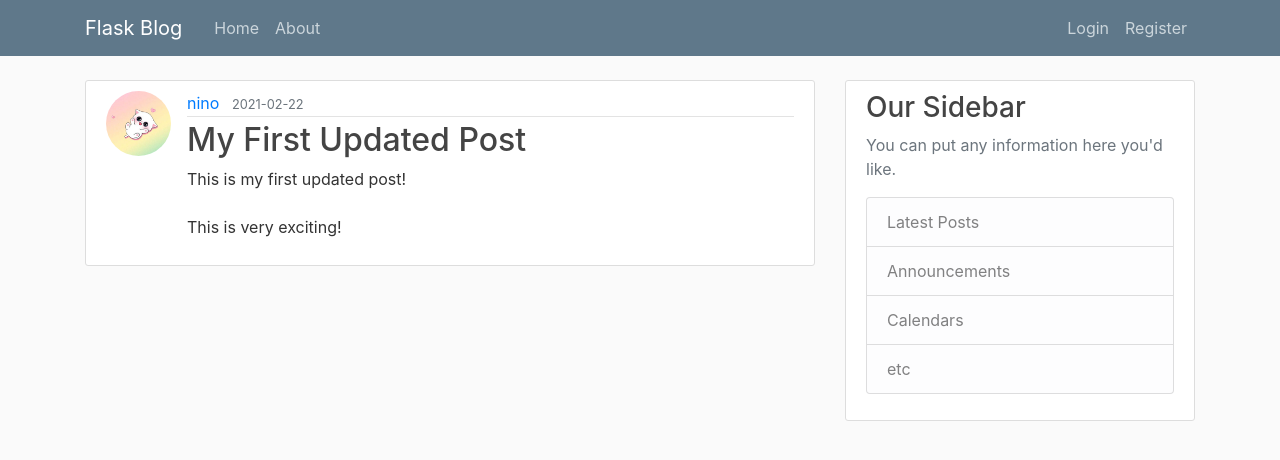
After one commit to ninotsanka/Flask-Blog, a Flask app: page /post/1 in a window 1280 px wide. The commit adds this page. Shown: the top 460 px of the page. Run offline with Flask 2, Linux system fonts and the light colour scheme; data comes from the database, SQL or seed files in the repository; both versions use the stored data as it was after the commit; some libraries are stand-ins or nearby versions.

Commit message:
added create, update and delete posts

```diff
--- a/flaskblog/routes.py
+++ b/flaskblog/routes.py
@@ -1,31 +1,17 @@
 import os
 import secrets
 from PIL import Image
-from flask import render_template, url_for, flash, redirect, request
+from flask import render_template, url_for, flash, redirect, request, abort
 from flaskblog import app, db, bcrypt
-from flaskblog.forms import RegistrationForm, LoginForm, UpdateAccountForm
+from flaskblog.forms import RegistrationForm, LoginForm, UpdateAccountForm, PostForm
 from flaskblog.models import User, Post
 from flask_login import login_user, current_user, logout_user, login_required
 
 
-posts = [
-    {
-        'author': 'Nino',
-        'title': 'Blog post 1',
-        'content': 'first post content here',
-        'date': '2,9,2021'
-    },
-    {
-        'author': 'Nino',
-        'title': 'Blog post 2',
-        'content': 'second post content here',
-        'date': '2,9,2021'
-    }
-]
-
 @app.route('/')
 @app.route('/home')
 def home():
+    posts = Post.query.all()
     return render_template('home.html', posts=posts)
 
 
@@ -103,3 +89,55 @@ def account():
         form.email.data = current_user.email
     image_file = url_for('static', filename='profile_pics/' + current_user.image_file)
     return render_template('account.html', title='Account', image_file=image_file, form=form)
+
+
+
+@app.route("/post/new", methods=['GET', 'POST'])
+@login_required
+def new_post():
+    form = PostForm()
+    if form.validate_on_submit():
+        post = Post(title=form.title.data, content=form.content.data, author=current_user)
+        db.session.add(post)
+        db.session.commit()
+        flash('Your post has been created!', 'success')
+        return redirect(url_for('home'))
+    return render_template('create_post.html', title='New Post',
+                            form=form, legend='New Post')
+
+
+@app.route("/post/<int:post_id>")
+def post(post_id):
+    post = Post.query.get_or_404(post_id)
+    return render_template('post.html', title=post.title, post=post)
+
+@app.route("/post/<int:post_id>/update", methods=['GET', 'POST'])
+@login_required
+def update_post(post_id):
+    post = Post.query.get_or_404(post_id)
+    if post.author != current_user:
+        abort(403)
+    form = PostForm()
+    if form.validate_on_submit():
+        post.title = form.title.data
+        post.content = form.content.data
+        db.session.commit()
+        flash('Your post has been updated!', 'success')
+        return redirect(url_for('post', post_id=post.id))
+    elif request.method == 'GET':
+        form.title.data = post.title
+        form.content.data = post.content
+    return render_template('create_post.html', title='Update Post',
+                            form=form, legend='Update Post')
+
+
+@app.route("/post/<int:post_id>/delete", methods=['POST'])
+@login_required
+def delete_post(post_id):
+    post = Post.query.get_or_404(post_id)
+    if post.author != current_user:
+        abort(403)
+    db.session.delete(post)
+    db.session.commit()
+    flash('Your post has been deleted!', 'success')
+    return redirect(url_for('home'))
--- a/flaskblog/templates/layout.html
+++ b/flaskblog/templates/layout.html
@@ -1,53 +1,49 @@
 <!DOCTYPE html>
 <html>
-
 <head>
     <!-- Required meta tags -->
     <meta charset="utf-8">
     <meta name="viewport" content="width=device-width, initial-scale=1, shrink-to-fit=no">
 
     <!-- Bootstrap CSS -->
-  <link rel="stylesheet" href="https://cdn.jsdelivr.net/npm/bootstrap@4.6.0/dist/css/bootstrap.min.css"
-    integrity="sha384-B0vP5xmATw1+K9KRQjQERJvTumQW0nPEzvF6L/Z6nronJ3oUOFUFpCjEUQouq2+l" crossorigin="anonymous">
+    <link rel="stylesheet" href="https://maxcdn.bootstrapcdn.com/bootstrap/4.0.0/css/bootstrap.min.css" integrity="sha384-Gn5384xqQ1aoWXA+058RXPxPg6fy4IWvTNh0E263XmFcJlSAwiGgFAW/dAiS6JXm" crossorigin="anonymous">
 
+    <link rel="stylesheet" type="text/css" href="{{ url_for('static', filename='main.css') }}">
 
-  <link rel="stylesheet" type="text/css" href="{{ url_for('static', filename='main.css')}}">
     {% if title %}
         <title>Flask Blog - {{ title }}</title>
     {% else %}
         <title>Flask Blog</title>
     {% endif %}
 </head>
-
 <body>
     <header class="site-header">
       <nav class="navbar navbar-expand-md navbar-dark bg-steel fixed-top">
         <div class="container">
           <a class="navbar-brand mr-4" href="/">Flask Blog</a>
-        <button class="navbar-toggler" type="button" data-toggle="collapse" data-target="#navbarToggle"
-          aria-controls="navbarToggle" aria-expanded="false" aria-label="Toggle navigation">
+          <button class="navbar-toggler" type="button" data-toggle="collapse" data-target="#navbarToggle" aria-controls="navbarToggle" aria-expanded="false" aria-label="Toggle navigation">
             <span class="navbar-toggler-icon"></span>
           </button>
           <div class="collapse navbar-collapse" id="navbarToggle">
             <div class="navbar-nav mr-auto">
-            <a class="nav-item nav-link" href="{{ url_for('home')}}">Home</a>
-            <a class="nav-item nav-link" href="{{ url_for('about')}}">About</a>
+              <a class="nav-item nav-link" href="{{ url_for('home') }}">Home</a>
+              <a class="nav-item nav-link" href="{{ url_for('about') }}">About</a>
             </div>
             <!-- Navbar Right Side -->
             <div class="navbar-nav">
-            {% if  current_user.is_authenticated %}
-            <a class="nav-item nav-link" href="{{ url_for('account')}}">Account</a>
-            <a class="nav-item nav-link" href="{{ url_for('logout')}}">Logout</a>
+              {% if current_user.is_authenticated %}
+                <a class="nav-item nav-link" href="{{ url_for('new_post') }}">New Post</a>
+                <a class="nav-item nav-link" href="{{ url_for('account') }}">Account</a>
+                <a class="nav-item nav-link" href="{{ url_for('logout') }}">Logout</a>
               {% else %}
-            <a class="nav-item nav-link" href="{{ url_for('login')}}">Login</a>
-            <a class="nav-item nav-link" href="{{ url_for('register')}}">Register</a>
+                <a class="nav-item nav-link" href="{{ url_for('login') }}">Login</a>
+                <a class="nav-item nav-link" href="{{ url_for('register') }}">Register</a>
               {% endif %}
             </div>
           </div>
         </div>
       </nav>
     </header>
-
     <main role="main" class="container">
       <div class="row">
         <div class="col-md-8">
@@ -78,15 +74,11 @@
       </div>
     </main>
 
-  <!-- Option 1: jQuery and Bootstrap Bundle (includes Popper) -->
-  <script src="https://code.jquery.com/jquery-3.5.1.slim.min.js"
-    integrity="sha384-DfXdz2htPH0lsSSs5nCTpuj/zy4C+OGpamoFVy38MVBnE+IbbVYUew+OrCXaRkfj"
-    crossorigin="anonymous"></script>
-  <script src="https://cdn.jsdelivr.net/npm/bootstrap@4.6.0/dist/js/bootstrap.bundle.min.js"
-    integrity="sha384-Piv4xVNRyMGpqkS2by6br4gNJ7DXjqk09RmUpJ8jgGtD7zP9yug3goQfGII0yAns"
-    crossorigin="anonymous"></script>
 
-
+    <!-- Optional JavaScript -->
+    <!-- jQuery first, then Popper.js, then Bootstrap JS -->
+    <script src="https://code.jquery.com/jquery-3.2.1.slim.min.js" integrity="sha384-KJ3o2DKtIkvYIK3UENzmM7KCkRr/rE9/Qpg6aAZGJwFDMVNA/GpGFF93hXpG5KkN" crossorigin="anonymous"></script>
+    <script src="https://cdnjs.cloudflare.com/ajax/libs/popper.js/1.12.9/umd/popper.min.js" integrity="sha384-ApNbgh9B+Y1QKtv3Rn7W3mgPxhU9K/ScQsAP7hUibX39j7fakFPskvXusvfa0b4Q" crossorigin="anonymous"></script>
+    <script src="https://maxcdn.bootstrapcdn.com/bootstrap/4.0.0/js/bootstrap.min.js" integrity="sha384-JZR6Spejh4U02d8jOt6vLEHfe/JQGiRRSQQxSfFWpi1MquVdAyjUar5+76PVCmYl" crossorigin="anonymous"></script>
 </body>
-
 </html>
--- /dev/null
+++ b/flaskblog/templates/post.html
@@ -0,0 +1,43 @@
+{% extends "layout.html" %}
+{% block content %}
+    <article class="media content-section">
+        <img class="rounded-circle article-img" src="{{ url_for('static', filename='profile_pics/' + post.author.image_file) }}">
+        <div class="media-body">
+        <div class="article-metadata">
+            <a class="mr-2" href="#">{{ post.author.username }}</a>
+            <small class="text-muted">{{ post.date_posted.strftime('%Y-%m-%d') }}</small>
+            {% if post.author == current_user %}
+            <div>
+                <a class="btn btn-secondary btn-sm mt-1 mb-1" href="{{ url_for('update_post', post_id=post.id) }}">Update</a>
+                <button type="button" class="btn btn-danger btn-sm m-1" data-toggle="modal" data-target="#deleteModal">Delete</button>
+
+            </div>
+            {% endif %}
+        </div>
+        <h2 class="article-title">{{ post.title }}</h2>
+        <p class="article-content">{{ post.content }}</p>
+        </div>
+    </article>
+    <!-- Modal -->
+    <div class="modal fade" id="deleteModal" tabindex="-1" role="dialog" aria-labelledby="deleteModalLabel" aria-hidden="true">
+    <div class="modal-dialog" role="document">
+        <div class="modal-content">
+        <div class="modal-header">
+            <h5 class="modal-title" id="deleteModalLabel">Delete Post?</h5>
+            <button type="button" class="close" data-dismiss="modal" aria-label="Close">
+            <span aria-hidden="true">&times;</span>
+            </button>
+        </div>
+        <div class="modal-body">
+            ...
+        </div>
+        <div class="modal-footer">
+            <button type="button" class="btn btn-secondary" data-dismiss="modal">Close</button>
+            <form action="{{ url_for('delete_post', post_id=post.id) }}" method="POST">
+                <input class="btn btn-danger" type="submit" value="Delete">
+            </form>
+        </div>
+        </div>
+    </div>
+    </div>
+{% endblock content %}
```
Also changed, not shown: flaskblog/forms.py (+6 -1 lines), flaskblog/templates/create_post.html (added, +44 -0 lines), flaskblog/templates/home.html (+5 -3 lines), flaskblog/site.db. Lines whose indentation alone changed are shown as unchanged.
